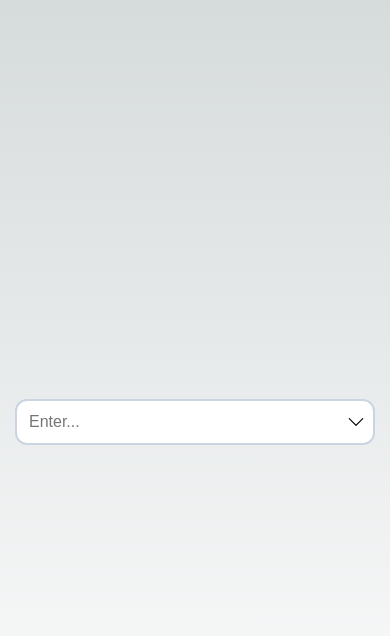
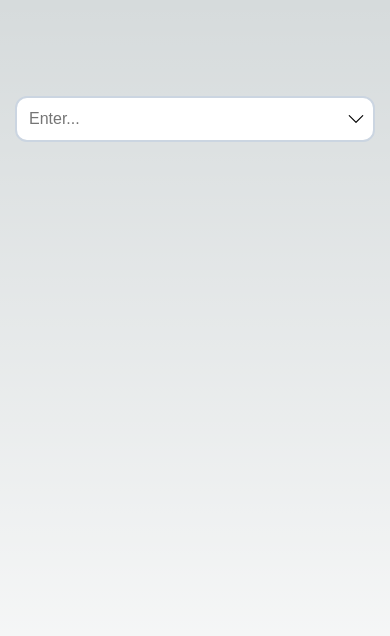
Before and after one commit to SMohammadH/dropdown, a Next.js app: page / in a window 390 px wide. Shown: the top 636 px of the page. Built offline with nearby package versions, Linux system fonts and the light colour scheme.

Commit message:
fix: move input to the top to make it easier to use in mobile

```diff
--- a/app/page.module.scss
+++ b/app/page.module.scss
@@ -1,7 +1,6 @@
 .main {
   display: flex;
   flex-direction: column;
-  justify-content: center;
   align-items: center;
   padding: 6rem;
   min-height: 100vh;
```
